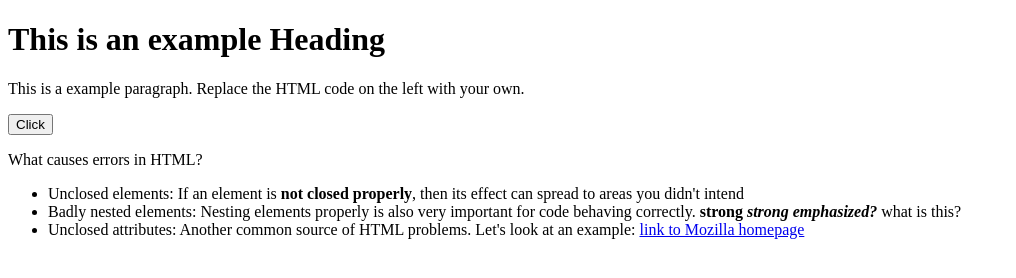
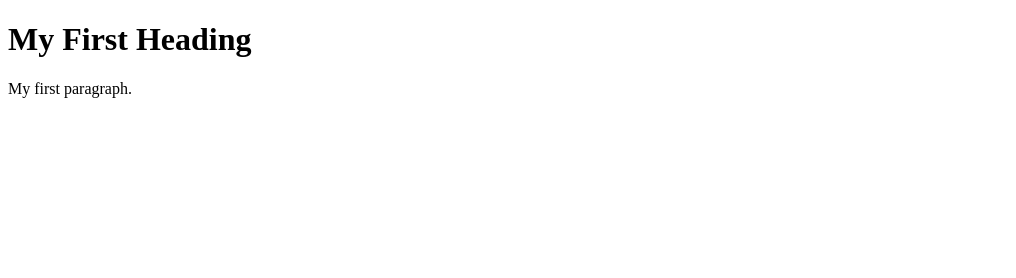
Before and after one commit to Ashish-ak123/ci-cd-pipeline, a plain HTML site: page index.html in a window 1280 px wide. Shown: the whole page, without its empty margins (0-1016 px from the left). Drawn offline with Linux system fonts and the light colour scheme.

Commit message:
Update index.html

```diff
--- a/index.html
+++ b/index.html
@@ -1,40 +1,10 @@
 <!DOCTYPE html>
 <html>
-  <head>
-    <meta charset='utf-8'>
-    <meta http-equiv='X-UA-Compatible' content='IE=edge'>
-    <title>Page Title</title>
-    <meta name='viewport' content='width=device-width, initial-scale=1'>
-    <link rel='stylesheet' type='text/css' media='screen' href='main.css'>
-    <script src='main.js'></script>
-  </head>
-  <body>
-    <h1>This is an example Heading</h1>
-    <p id="replace">This is a example paragraph. Replace the HTML code on the left with your own.</p>
+<body>
 
-    <button onclick="myFunction()">Click</button>
+<h1>My First Heading</h1>
 
-    <p>What causes errors in HTML?</p>
+<p>My first paragraph.</p>
 
-    <ul>
-        <li>
-        Unclosed elements: If an element is <strong>not closed properly</strong>,
-        then its effect can spread to areas you didn't intend
-        </li>
-
-        <li>
-        Badly nested elements: Nesting elements properly is also very important
-        for code behaving correctly.
-        <strong>strong <em>strong emphasized?</em></strong> what is this?
-        </li>
-
-        <li>
-        Unclosed attributes: Another common source of HTML problems. Let's look at
-        an example:
-        <a href="https://www.mozilla.org/">link to Mozilla homepage</a>
-        </li>
-    </ul>
-
-    <script src="script.js"></script>
-  </body>
+</body>
 </html>
```
